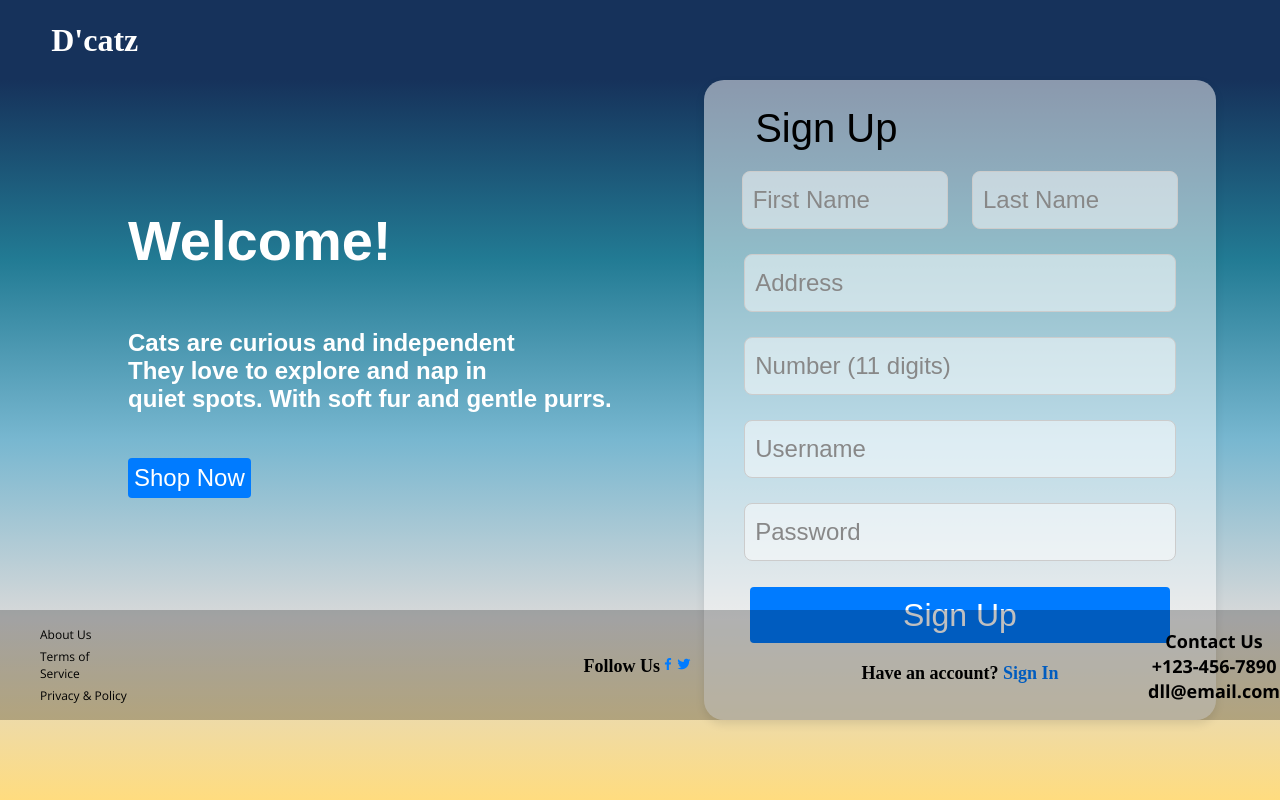
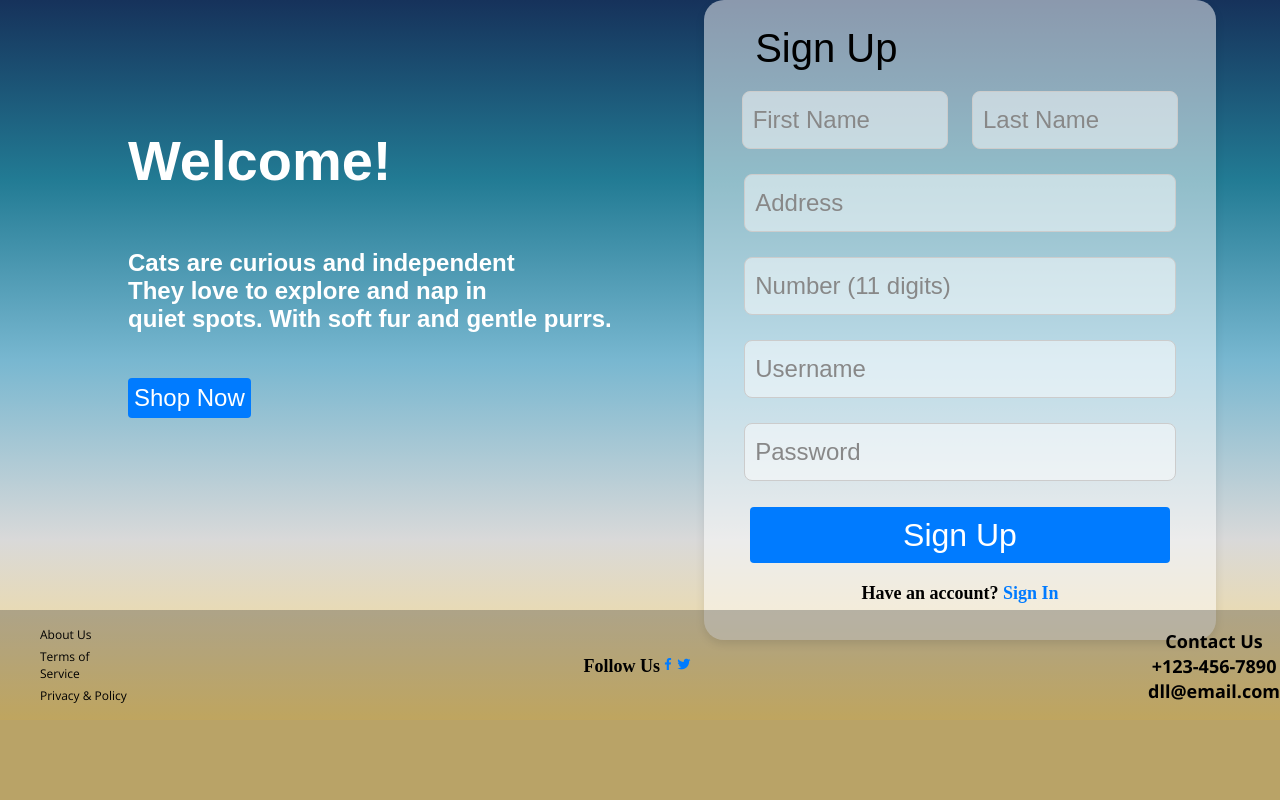
Before and after one commit to lpeter29/E-Commerce-Website, a Django app: page /sign-up in a window 1280 px wide. Shown: the part 80-880 px from the top of the page. After the commit the page ends 783 px from the top, so only its background shows below. Run offline with Django 5.2, Linux system fonts and the light colour scheme.

Commit message:
Added Design

```diff
--- a/Dcatz/static/sign_up.css
+++ b/Dcatz/static/sign_up.css
@@ -26,15 +26,6 @@
     background-color: #f8d7da;
     color: #721c24;
     border: 1px solid #f5c6cb;
-}
-
-/* Heading container */
-.Heading-container {
-    width: 100%;
-    background: rgb(22,50,91);
-    height: 10vh;
-    display: flex;
-    align-items: center;
 }
 
 h2 {
--- a/Dcatz/templates/sign_in.html
+++ b/Dcatz/templates/sign_in.html
@@ -16,10 +16,6 @@
         {% endfor %}
     </div>
     {% endif %}
-
-    <div class="Heading-container">
-        <h2>D'catz</h2>
-    </div>
 
     <!--===== Main ========-->
     <div class="Main">
--- a/Dcatz/templates/sign_up.html
+++ b/Dcatz/templates/sign_up.html
@@ -31,10 +31,6 @@
 
 
                                 <!-- Heading -->
-<div class="Heading-container">
-<h2>D'catz</h2>
-</div>
-
 
 <div class="Main">
 
--- a/Dcatz/views.py
+++ b/Dcatz/views.py
@@ -44,11 +44,11 @@
             # Log the user in and redirect to the home page
             login(request, user)
             messages.success(request, 'Logged in successfully!')
-            return redirect('home-page')  # Change to your actual home page URL name
+            return redirect('home-page')
         else:
             # Authentication failed
             messages.error(request, 'Invalid username or password')
-            return redirect('sign_in')  # Redirect to sign in page for retry
+            return redirect('sign_in')
 
     return render(request, 'sign_in.html')
 
```
Also changed, not shown: Dcatz/static/sign_in.css (+0 -8 lines), db.sqlite3.
